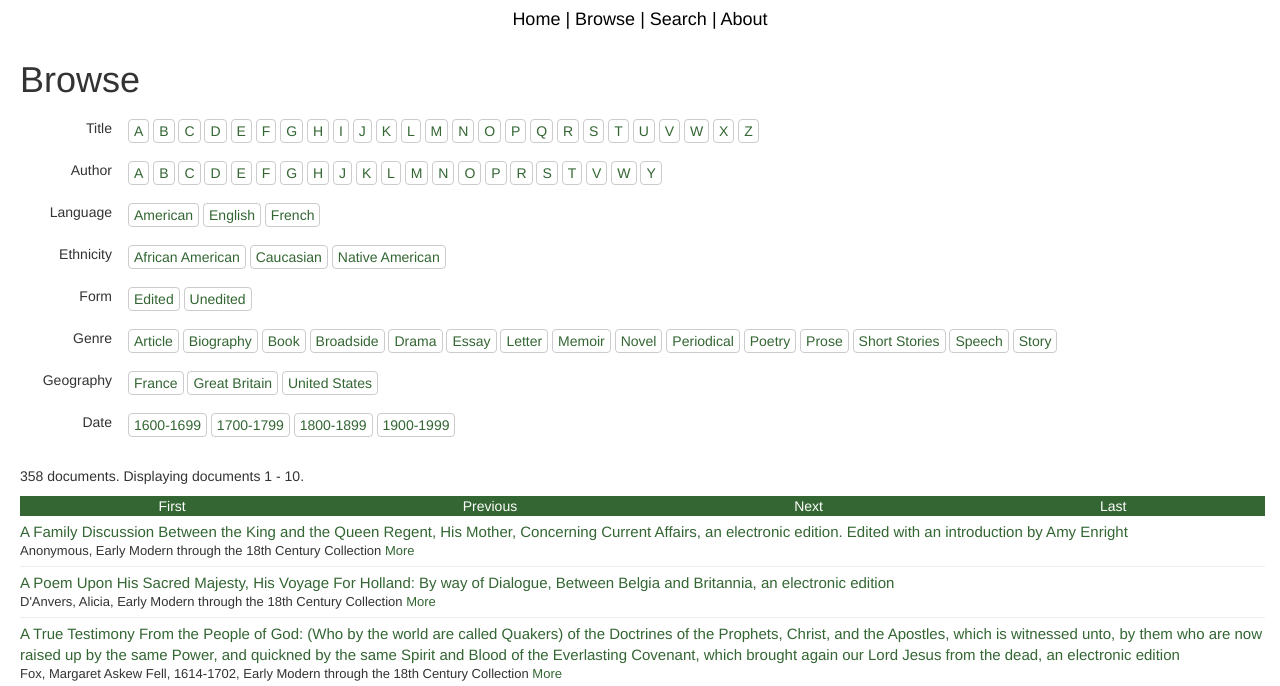
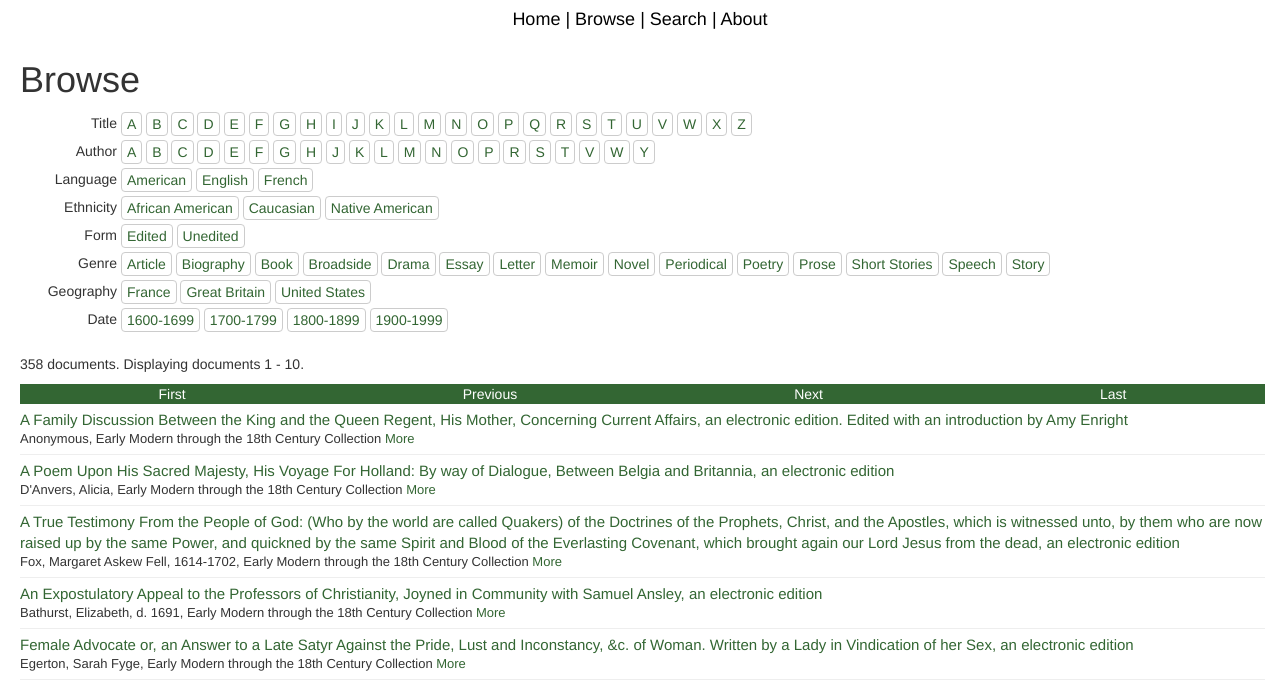
Before and after one commit to ecds-archives/ewwrp, a Django app: page /ewwrp/browse/ in a window 1280 px wide. Shown: the part 30-716 px from the top of the page. Run offline with Django 3.2, Linux system fonts and the light colour scheme; some libraries are stand-ins or nearby versions.

Commit message:
Visual change to browse page
More compact, reduced spacing between table elements

```diff
--- a/ewwrp/templates/browse.html
+++ b/ewwrp/templates/browse.html
@@ -5,8 +5,8 @@
     <table class="table">
     {% for key, value in options.items %}
         <tr>
-            <td  class="text-right" style="border: none; width: 100px;">{{ key|capfirst }}</td>
-            <td style="border: none;">
+            <td  class="text-right" style="border: none; width: 100px; padding: 3px 3px 3px 3px;">{{ key|capfirst }}</td>
+            <td style="border: none; padding: 1px 1px 1px 1px;">
                 {% for v in value %}
                 <a class="btn btn-default" href="{% url 'browse' app=app.shortname %}?filter={{ key }}&value={{ v }}" style="margin: 1px 0px 1px 0px; padding: 1px 5px 1px 5px; color: #{{ app.color }}">{{ v }}</a>
                 {% endfor %}
```
